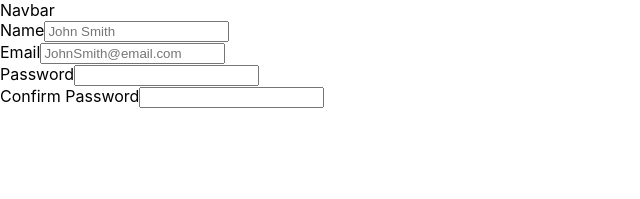
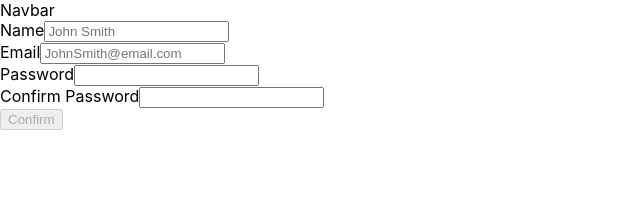
Before and after one commit to fuentesdominic/brunch, a React (Create React App) app: page /register in a window 1280 px wide. Shown: the top 199 px of the page, without its empty margins (0-640 px from the left). Built offline with nearby package versions, Linux system fonts and the light colour scheme.

Commit message:
made button for confirming password

```diff
--- a/src/pages/Register.js
+++ b/src/pages/Register.js
@@ -73,6 +73,12 @@ const Register = () => {
               value={formValues.confirmPassword}
               required />
           </div>
+          <button
+            disabled={!formValues.email ||
+              (!formValues.password &&
+                formValues.confirmPassword === formValues.password)}>
+                  Confirm
+                </button>
           </div>
         </form>
       </div>
```
